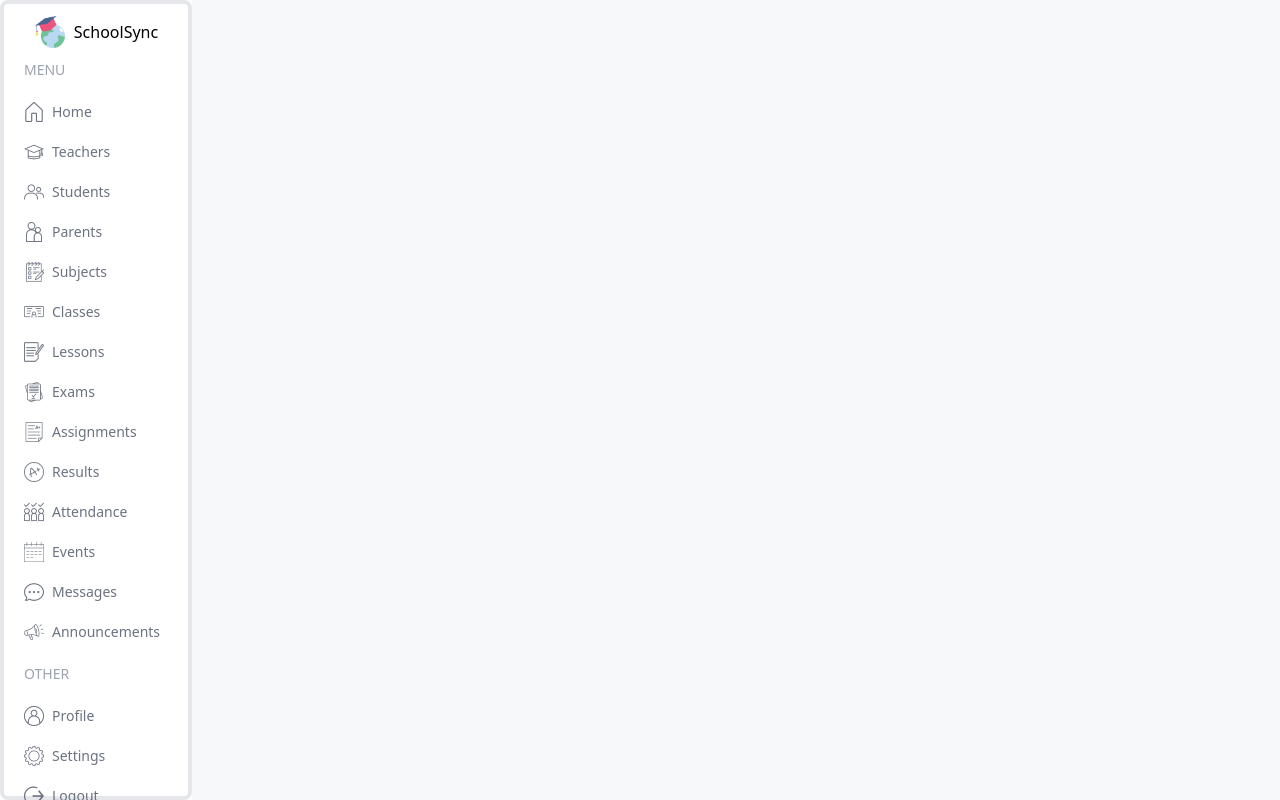
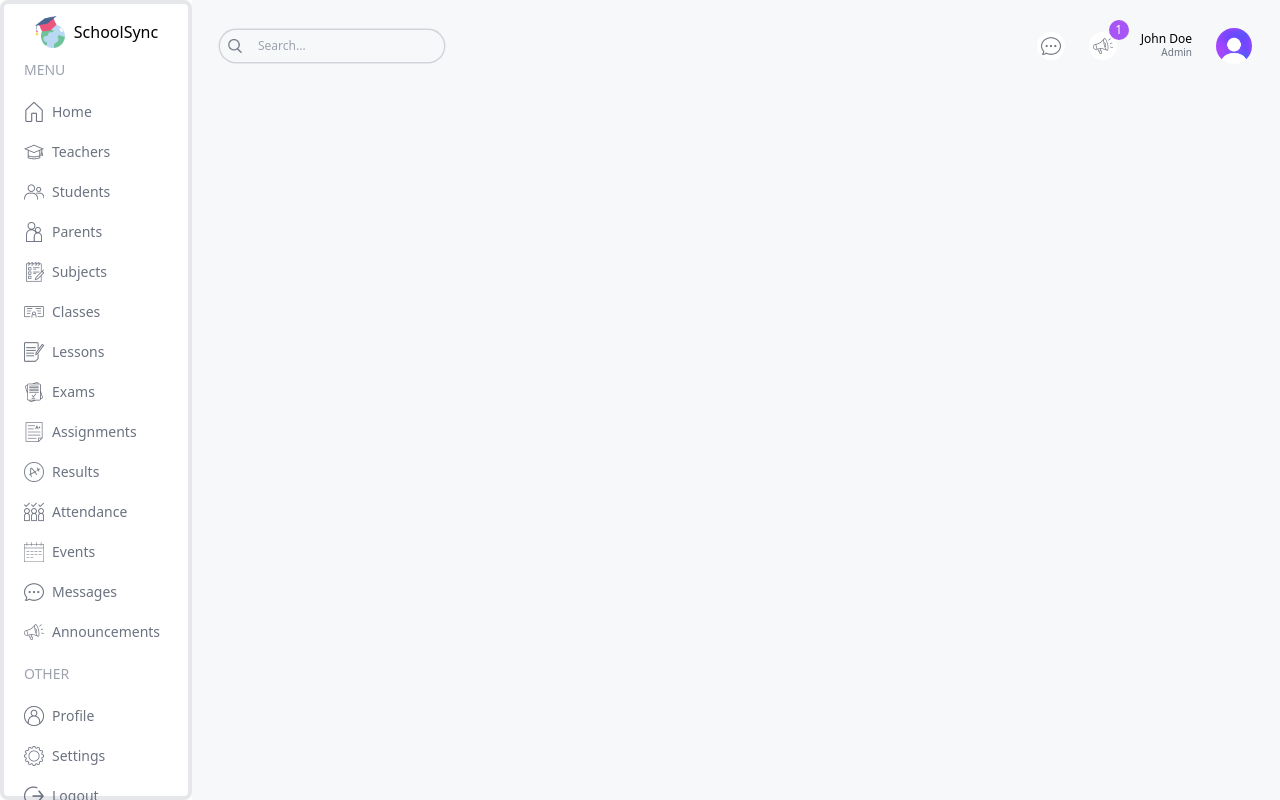
Before and after one commit to durjoydutta/SchoolSync, a Next.js app: page /admin in a window 1280 px wide. Built offline with nearby package versions, Linux system fonts and the light colour scheme.

Commit message:
created top navbar

```diff
--- a/src/app/(dashboard)/layout.tsx
+++ b/src/app/(dashboard)/layout.tsx
@@ -1,4 +1,5 @@
 import Menu from "@/components/Menu"
+import Navbar from "@/components/Navbar"
 import Link from "next/link";
 import Image from "next/image";
 
@@ -18,7 +19,9 @@ export default function DashboardLayout({
         <Menu/>
       </div>
       {/* RIGHT PANEL - navbar and dashboard panels*/}
-      <div className="right w-[86%] md:w[90%] lg:w[92%] xl:w-[85%] p-3 bg-[#f7f8fa] overflow-y-scroll"></div>
+      <div className="right w-[86%] md:w[90%] lg:w[92%] xl:w-[85%] p-3 bg-[#f7f8fa] overflow-y-scroll">
+        <Navbar/>
+      </div>
     </div>
   );
 }
--- a/src/components/Navbar.tsx
+++ b/src/components/Navbar.tsx
@@ -1,6 +1,31 @@
+import Link from "next/link";
+import Image from "next/image";
+
+
 const Navbar = () => {
   return (
-    <div>Navbar</div>
+    <div className='flex items-center justify-between p-4'>
+      {/* SEARCH BAR */}
+      <div className='hidden md:flex items-center gap-2 text-xs rounded-full ring-[1.5px] ring-gray-300 px-2'>
+        <Image src="/search.png" alt="" width={14} height={14}/>
+        <input type="text" placeholder="Search..." className="w-[200px] p-2 bg-transparent outline-none"/>
+      </div>
+      {/* ICONS AND USER */}
+      <div className='flex items-center gap-6 justify-end w-full'>
+        <div className='bg-white rounded-full w-7 h-7 flex items-center justify-center cursor-pointer'>
+          <Image src="/message.png" alt="" width={20} height={20}/>
+        </div>
+        <div className='bg-white rounded-full w-7 h-7 flex items-center justify-center cursor-pointer relative'>
+          <Image src="/announcement.png" alt="" width={20} height={20}/>
+          <div className='absolute -top-3 -right-3 w-5 h-5 flex items-center justify-center bg-purple-500 text-white rounded-full text-xs'>1</div>
+        </div>
+        <div className='flex flex-col'>
+          <span className="text-xs leading-3 font-medium">John Doe</span>
+          <span className="text-[10px] text-gray-500 text-right">Admin</span>
+        </div>
+        <Image src="/avatar.png" alt="" width={36} height={36} className="rounded-full"/>
+      </div>
+    </div>
   )
 }
 
```
